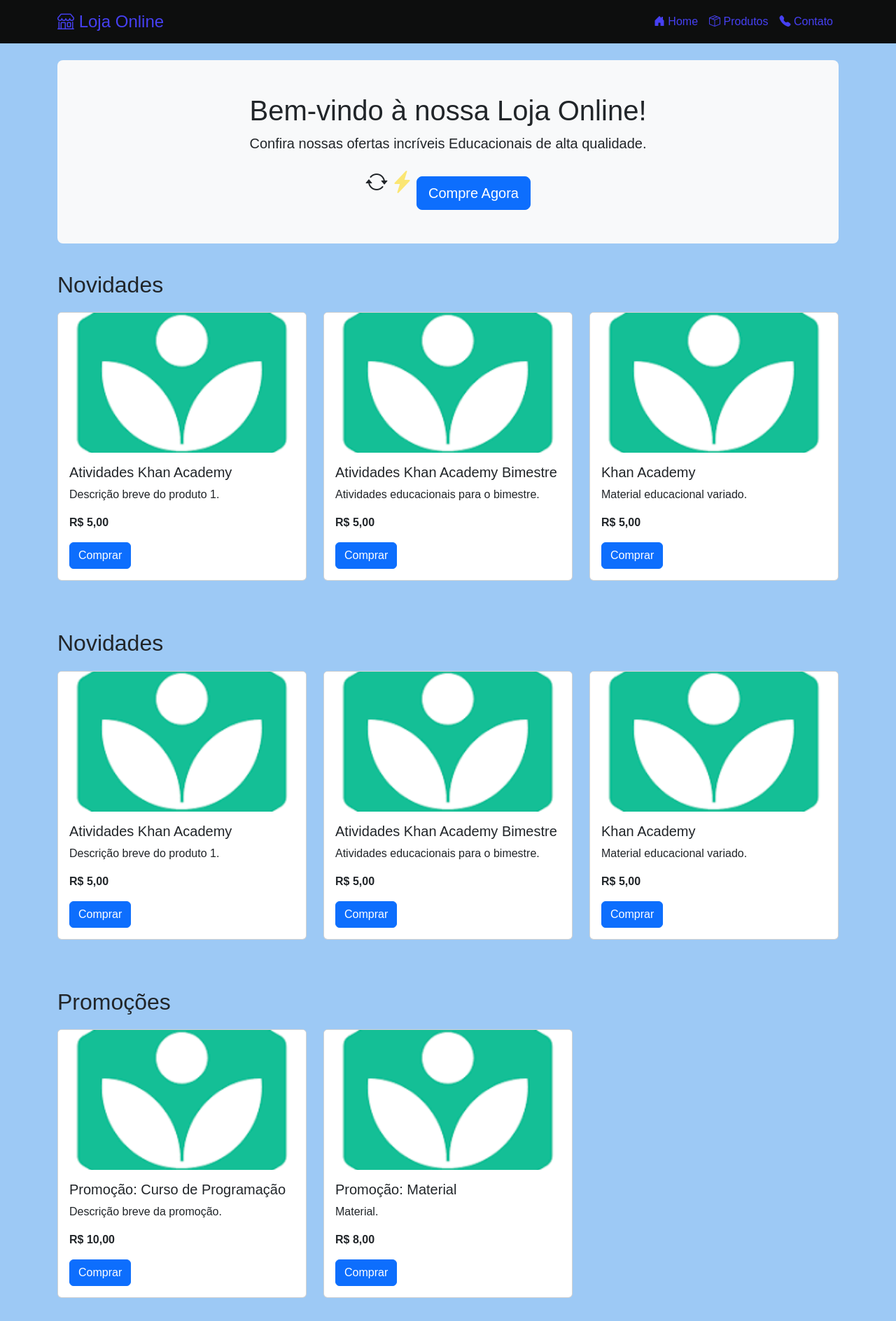
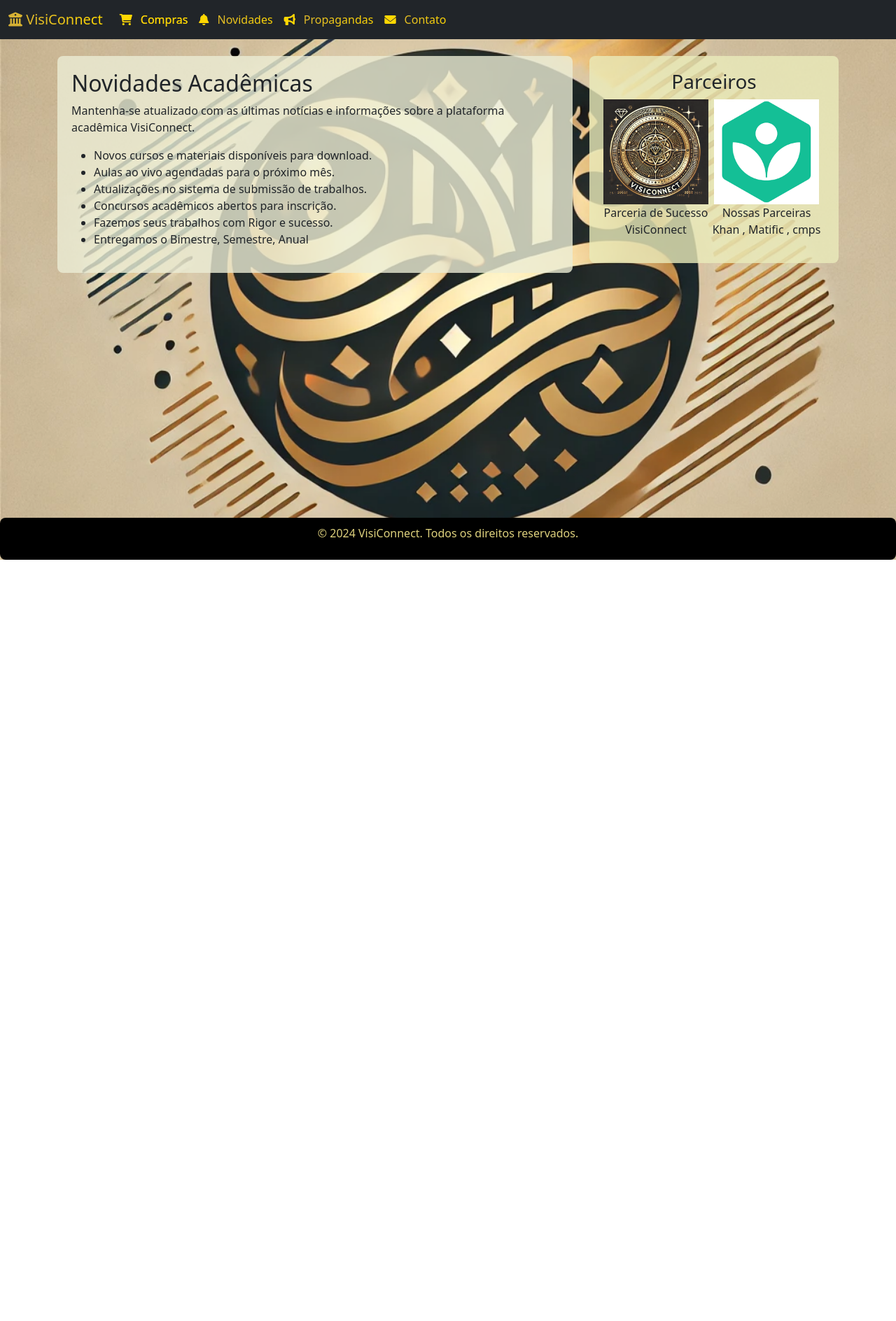
Before and after one commit to BicudoMonsenhor/Khan, a plain HTML site: page index.html in a window 1280 px wide. Shown: the top 1888 px of the page at 70% size. After the commit the page ends 800 px from the top, so only its background shows below. Drawn offline with nearby package versions, Linux system fonts and the light colour scheme.

Commit message:
Add files via upload

```diff
--- a/index.html
+++ b/index.html
@@ -3,274 +3,164 @@
 <head>
     <meta charset="UTF-8">
     <meta name="viewport" content="width=device-width, initial-scale=1.0">
-    <title>Loja Online - Modelo de E-commerce</title>
-    <link href="https://cdn.jsdelivr.net/npm/bootstrap@5.3.0/dist/css/bootstrap.min.css" rel="stylesheet">
-    <link href="https://cdnjs.cloudflare.com/ajax/libs/bootstrap-icons/1.8.1/font/bootstrap-icons.min.css" rel="stylesheet">
+    <title>VisiConnect - Novidades Acadêmicas</title>
+
+    <!-- Bootstrap CSS -->
+    <link href="https://cdn.jsdelivr.net/npm/bootstrap@5.3.0-alpha1/dist/css/bootstrap.min.css" rel="stylesheet">
+    <!-- FontAwesome Icons -->
+    <link href="https://cdnjs.cloudflare.com/ajax/libs/font-awesome/6.0.0-beta3/css/all.min.css" rel="stylesheet">
+
     <style>
-        .icon-spin {
-            animation: spin 2s linear infinite;
-        }
-
-        @keyframes spin {
-            0% { transform: rotate(0deg); }
-            100% { transform: rotate(360deg); }
-        }
-
-        .icon-flash {
-            animation: flash 1.5s infinite;
-        }
-
-        @keyframes flash {
-            0%, 100% { opacity: 1; }
-            50% { opacity: 0.5; }
+        html, body {
+            height: 100%;
+            margin: 0;
+            display: flex;
+            flex-direction: column;
         }
 
         body {
-            font-family: Arial, sans-serif;
-            background-color: #9dc9f5;
+            background-image: url('1.webp');
+            background-size: cover;
+            background-position: center;
+            background-repeat: no-repeat;
+            background-attachment: fixed;
+            flex: 1;
         }
-        .navbar {
-            background-color: #0d0e0e;
+
+        .container {
+            flex: 1; /* Faz o conteúdo crescer para ocupar o espaço disponível */
         }
-        .navbar-brand {
-            color: hwb(242 25% 5%);
-            font-size: 1.5rem;
+
+        /* Estilos dourados brilhantes para todos os links do menu */
+        .navbar-brand, .nav-link {
+            background: linear-gradient(to right, #d4af37, #ffd700); /* Efeito dourado brilhante */
+            -webkit-background-clip: text;
+            color: transparent;
         }
-        .navbar-brand:hover {
-            color: #ffc107;
+
+        .navbar-brand:hover, .nav-link:hover {
+            color: #ffd700;
+            text-shadow: 0px 0px 10px rgba(255, 215, 0, 0.8);
         }
-        .navbar-nav .nav-link {
-            color: hwb(242 25% 5%);
+
+        .nav-link.active {
+            color: #ffd700 !important;
         }
-        .navbar-nav .nav-link:hover {
-            color: #ffc107;
-        }
-        .card {
-            margin-bottom: 30px;
-            transition: transform 0.3s ease;
-        }
-        .card:hover {
-            transform: scale(1.05);
-        }
-        .card img {
-            object-fit: cover;
-            height: 200px;
-        }
-        .footer {
-            background-color: #090909;
-            color: #8fa7ef;
-            padding: 20px 0;
-            text-align: center;
-        }
-        h2 {
-            margin-top: 40px;
+
+        .content {
+            padding: 20px;
+            background-color: rgba(236, 237, 213, 0.8); /* Fundo semi-transparente */
+            border-radius: 8px;
             margin-bottom: 20px;
         }
+
+        .propaganda {
+            background-color: rgba(234, 236, 187, 0.8); /* Fundo semi-transparente */
+            padding: 20px;
+            text-align: center;
+            border-radius: 8px;
+        }
+
+        footer {
+            text-align: center;
+            background-color: rgb(0, 0, 0);
+            color: rgb(222, 209, 125);
+            padding: 10px;
+            border-radius: 8px;
+            width: 100%;
+            position: relative;
+        }
+
+        .nav-link i {
+            margin-right: 8px;
+            color: #ffd700; /* Ícones dourados */
+        }
+
     </style>
 </head>
 <body>
 
-<!-- Navbar com ícones -->
-<nav class="navbar navbar-expand-lg navbar-dark">
-    <div class="container">
+    <!-- Menu de navegação -->
+    <nav class="navbar navbar-expand-lg navbar-dark bg-dark">
+        <div class="container-fluid">
             <a class="navbar-brand" href="#">
-            <i class="bi bi-shop"></i> Loja Online
+                <i class="fas fa-university"></i> VisiConnect
             </a>
             <button class="navbar-toggler" type="button" data-bs-toggle="collapse" data-bs-target="#navbarNav" aria-controls="navbarNav" aria-expanded="false" aria-label="Toggle navigation">
                 <span class="navbar-toggler-icon"></span>
             </button>
             <div class="collapse navbar-collapse" id="navbarNav">
-            <ul class="navbar-nav ms-auto">
+                <ul class="navbar-nav">
                     <li class="nav-item">
-                    <a class="nav-link" href="#"><i class="bi bi-house-door-fill"></i> Home</a>
+                        <a class="nav-link active" aria-current="page" href="Pagina1.html">
+                            <i class="fas fa-shopping-cart"></i> Compras
+                        </a>
                     </li>
                     <li class="nav-item">
-                    <a class="nav-link" href="#"><i class="bi bi-box-seam"></i> Produtos</a>
+                        <a class="nav-link" href="#">
+                            <i class="fas fa-bell"></i> Novidades
+                        </a>
                     </li>
                     <li class="nav-item">
-                    <a class="nav-link" href="#"><i class="bi bi-telephone-fill"></i> Contato</a>
+                        <a class="nav-link" href="#">
+                            <i class="fas fa-bullhorn"></i> Propagandas
+                        </a>
+                    </li>
+                    <li class="nav-item">
+                        <a class="nav-link" href="#">
+                            <i class="fas fa-envelope"></i> Contato
+                        </a>
                     </li>
                 </ul>
             </div>
         </div>
     </nav>
 
-<!-- Banner com ícones animados -->
     <div class="container mt-4">
         <div class="row">
-        <div class="col-lg-12">
-            <div class="p-5 text-center bg-light rounded-3">
-                <h1>Bem-vindo à nossa Loja Online!</h1>
-                <p class="lead">Confira nossas ofertas incríveis Educacionais de alta qualidade.</p>
-                <!-- Ícones animados -->
-                <i class="bi bi-arrow-repeat icon-spin" style="font-size: 2rem;"></i>
-                <i class="bi bi-lightning-charge-fill icon-flash" style="font-size: 2rem; color: gold;"></i>
-                <a href="pagamento.html" class="btn btn-primary btn-lg mt-3">Compre Agora</a>
+            <!-- Seção de Novidades -->
+            <div class="col-md-8">
+                <div class="content">
+                    <h2>Novidades Acadêmicas</h2>
+                    <p>Mantenha-se atualizado com as últimas notícias e informações sobre a plataforma acadêmica VisiConnect.</p>
+                    <ul>
+                        <li>Novos cursos e materiais disponíveis para download.</li>
+                        <li>Aulas ao vivo agendadas para o próximo mês.</li>
+                        <li>Atualizações no sistema de submissão de trabalhos.</li>
+                        <li>Concursos acadêmicos abertos para inscrição.</li>
+                        <li>Fazemos seus trabalhos com Rigor e sucesso.</li>
+                        <li> Entregamos o Bimestre, Semestre, Anual</li>
+                    </ul>
                 </div>
+            </div>
+
+            <!-- Seção de Propagandas -->
+            <div class="col-md-4">
+                <div class="propaganda" style="display: flex; flex-direction: column; align-items: center; width: 100%;">
+                    <h3>Parceiros</h3>
+                    <div style="display: flex; justify-content: space-around; align-items: center; width: 100%;">
+                        <div style="display: flex; flex-direction: column; align-items: center;">
+                            <img src="logo.webp" alt="VisiConect" style="width: 150px; height: auto;">
+                            <p>Parceria de Sucesso VisiConnect</p>
+                        </div>
+                        <div style="display: flex; flex-direction: column; align-items: center;">
+                            <img src="2khan.png" alt="Khan Academy" style="width: 150px; height: auto;">
+                            <p>Nossas Parceiras        Khan , Matific , cmps</p>
+                        </div>
+
+
                     </div>
                 </div>
             </div>
 
-<!-- Seção: Novidades -->
-<div class="container">
-    <h2>Novidades</h2>
-    <div class="row">
-        <!-- Produto 1 -->
-        <div class="col-lg-4 col-md-6">
-            <div class="card">
-                <img src="download.png" class="card-img-top" alt="Produto 1">
-                <div class="card-body">
-                    <h5 class="card-title">Atividades Khan Academy</h5>
-                    <p class="card-text">Descrição breve do produto 1.</p>
-                    <p><strong>R$ 5,00</strong></p>
-                    <a href="pagamento.html" class="btn btn-primary">Comprar</a>
-                </div>
         </div>
     </div>
 
-        <!-- Produto 2 -->
-        <div class="col-lg-4 col-md-6">
-            <div class="card">
-                <img src="download.png" class="card-img-top" alt="Produto 2">
-                <div class="card-body">
-                    <h5 class="card-title">Atividades Khan Academy Bimestre</h5>
-                    <p class="card-text">Atividades educacionais para o bimestre.</p>
-                    <p><strong>R$ 5,00</strong></p>
-                    <a href="pagamento.html" class="btn btn-primary">Comprar</a>
-                </div>
-            </div>
-        </div>
+    <footer>
+        <p>&copy; 2024 VisiConnect. Todos os direitos reservados.</p>
+    </footer>
 
-        <!-- Produto 3 -->
-        <div class="col-lg-4 col-md-6">
-            <div class="card">
-                <img src="download.png" class="card-img-top" alt="Produto 3">
-                <div class="card-body">
-                    <h5 class="card-title">Khan Academy</h5>
-                    <p class="card-text">Material educacional variado.</p>
-                    <p><strong>R$ 5,00</strong></p>
-                    <a href="pagamento.html" class="btn btn-primary">Comprar</a>
-                </div>
-            </div>
-        </div>
-    </div>
-</div>
-
-<!-- Seção: Novidades -->
-<div class="container">
-    <h2>Novidades</h2>
-    <div class="row">
-        <!-- Produto 1 -->
-        <div class="col-lg-4 col-md-6">
-            <div class="card">
-                <img src="download.png" class="card-img-top" alt="Produto 1">
-                <div class="card-body">
-                    <h5 class="card-title">Atividades Khan Academy</h5>
-                    <p class="card-text">Descrição breve do produto 1.</p>
-                    <p><strong>R$ 5,00</strong></p>
-                    <a href="pagamento.html" class="btn btn-primary">Comprar</a>
-                </div>
-            </div>
-        </div>
-
-        <!-- Produto 2 -->
-        <div class="col-lg-4 col-md-6">
-            <div class="card">
-                <img src="download.png" class="card-img-top" alt="Produto 2">
-                <div class="card-body">
-                    <h5 class="card-title">Atividades Khan Academy Bimestre</h5>
-                    <p class="card-text">Atividades educacionais para o bimestre.</p>
-                    <p><strong>R$ 5,00</strong></p>
-                    <a href="pagamento.html" class="btn btn-primary">Comprar</a>
-                </div>
-            </div>
-        </div>
-
-        <!-- Produto 3 -->
-        <div class="col-lg-4 col-md-6">
-            <div class="card">
-                <img src="download.png" class="card-img-top" alt="Produto 3">
-                <div class="card-body">
-                    <h5 class="card-title">Khan Academy</h5>
-                    <p class="card-text">Material educacional variado.</p>
-                    <p><strong>R$ 5,00</strong></p>
-                    <a href="pagamento.html" class="btn btn-primary">Comprar</a>
-                </div>
-            </div>
-        </div>
-    </div>
-</div>
-
-
-<!-- Seção: Promoções -->
-<div class="container">
-    <h2>Promoções</h2>
-    <div class="row">
-        <!-- Produto 1 -->
-        <div class="col-lg-4 col-md-6">
-            <div class="card">
-                <img src="download.png" class="card-img-top" alt="Promoção 1">
-                <div class="card-body">
-                    <h5 class="card-title">Promoção: Curso de Programação</h5>
-                    <p class="card-text">Descrição breve da promoção.</p>
-                    <p><strong>R$ 10,00</strong></p>
-                    <a href="pagamento.html" class="btn btn-primary">Comprar</a>
-                </div>
-            </div>
-        </div>
-
-        <!-- Produto 2 -->
-        <div class="col-lg-4 col-md-6">
-            <div class="card">
-                <img src="download.png" class="card-img-top" alt="Promoção 2">
-                <div class="card-body">
-                    <h5 class="card-title">Promoção: Material</h5>
-                    <p class="card-text">Material.</p>
-                    <p><strong>R$ 8,00</strong></p>
-                    <a href="pagamento.html" class="btn btn-primary">Comprar</a>
-                </div>
-            </div>
-        </div>
-    </div>
-</div>
-
-<!-- Seção: Mais Vendidos -->
-<div class="container">
-    <h2>Mais Vendidos</h2>
-    <div class="row">
-        <!-- Produto 1 -->
-        <div class="col-lg-4 col-md-6">
-            <div class="card">
-                <img src="download.png" class="card-img-top" alt="Mais Vendido 1">
-                <div class="card-body">
-                    <h5 class="card-title">Curso</h5>
-                    <p class="card-text">Descrição.</p>
-                    <p><strong>R$ 12,00</strong></p>
-                    <a href="pagamento.html" class="btn btn-primary">Comprar</a>
-                </div>
-            </div>
-        </div>
-
-        <!-- Produto 2 -->
-        <div class="col-lg-4 col-md-6">
-            <div class="card">
-                <img src="download.png" class="card-img-top" alt="Mais Vendido 2">
-                <div class="card-body">
-                    <h5 class="card-title">Cursos</h5>
-                    <p class="card-text">Conteúdo.</p>
-                    <p><strong>R$ 15,00</strong></p>
-                    <a href="pagamento.html" class="btn btn-primary">Comprar</a>
-                </div>
-            </div>
-        </div>
-    </div>
-</div>
-
-<!-- Rodapé -->
-<div class="footer mt-5">
-    <p>&copy; 2024 Loja Online. Todos os direitos reservados.</p>
-</div>
-
-<script src="https://cdn.jsdelivr.net/npm/bootstrap@5.3.0/dist/js/bootstrap.bundle.min.js"></script>
+    <!-- Bootstrap JS -->
+    <script src="https://cdn.jsdelivr.net/npm/bootstrap@5.3.0-alpha1/dist/js/bootstrap.bundle.min.js"></script>
 </body>
 </html>
```
Also changed, not shown: Pagina1.html (added, +194 -0 lines), pagamento.html (+32 -3 lines), 1.webp (added), 2khan.png (added), images.png (added), logo.webp (added), visi.webp (added). Lines whose indentation alone changed are shown as unchanged.
